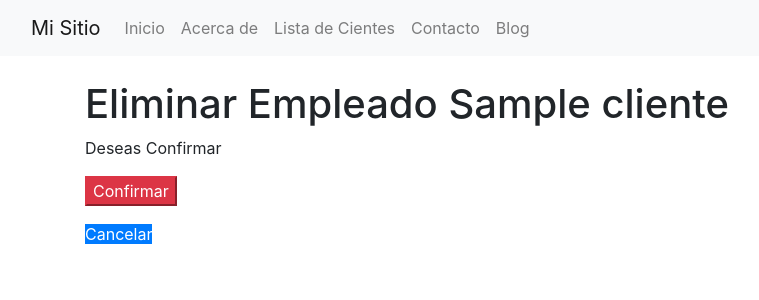
After one commit to david-barrei/App_2Client, a Django app: page /clientes/eliminar/1/ in a window 1280 px wide. The commit adds this page. Shown: the top 300 px of the page, without its empty margins (0-759 px from the left). Run offline with Django 4.2, Linux system fonts and the light colour scheme; tables that the repository leaves empty hold one stand-in row (values such as "Sample post"); parts of the project's set-up code (start-up, migrations or seed data) failed here and were passed over; some libraries are stand-ins or nearby versions.

Commit message:
Agregar la funciones de Editar y Eliminar

```diff
--- /dev/null
+++ b/clientes/templates/Crud/eliminar.html
@@ -0,0 +1,12 @@
+{% extends 'paginas_base/base.html'%}
+{% block titulo %} Eliminar {% endblock titulo %}
+
+{% block contenido %}
+    <h1>Eliminar Empleado {{ object.nom }} </h1>
+    <form method="post" id="fr_eliminar"> {% csrf_token%}
+        <p> Deseas Confirmar<p>
+        <button type="submit" class="btn-danger"> Confirmar</button>
+    </form>
+    <a name="" id="bteliminar" class="btn-primary" href={% url 'clientes_app:lista'%} role="button">Cancelar</a>
+
+{% endblock contenido %}
--- a/clientes/templates/Crud/listado.html
+++ b/clientes/templates/Crud/listado.html
@@ -38,8 +38,8 @@
                             <img src="{{cl.foto.url}}" height="60">
                         </td>
                         <td>
-                            <a name="bteditar" id="bteditar" class="btn btn-primary" href="#" role="button">Editar</a>
-                            <a name="bteliminar" id="bteliminar" class="btn btn-danger" href="#" role="button">Eliminar</a>
+                            <a name="bteditar" id="bteditar" class="btn btn-primary" href="{% url 'clientes_app:editar' cl.id %}" role="button">Editar</a>
+                            <a name="bteliminar" id="bteliminar" class="btn btn-danger" href="{% url 'clientes_app:eliminar' cl.id %}" role="button">Eliminar</a>
                         </td>
 
                     </tr>
--- a/clientes/urls.py
+++ b/clientes/urls.py
@@ -9,5 +9,7 @@ urlpatterns = [
     path('',views.inicio.as_view(), name='inicio'),
     path('lista',views.lista.as_view(), name='lista'),
     path('clientes/add',views.crear.as_view(), name='crear'),
+    path('clientes/aditar/<pk>/',views.editar.as_view(), name='editar'),
+    path('clientes/eliminar/<pk>/',views.eliminar.as_view(), name='eliminar'),
 
 ] + static(settings.MEDIA_URL, document_root=settings.MEDIA_ROOT)
--- a/clientes/views.py
+++ b/clientes/views.py
@@ -24,3 +24,22 @@ class crear(CreateView):
 
     def get_success_url(self, **kwargs):
         return reverse('clientes_app:lista')
+
+
+class editar(UpdateView):
+    template_name = 'Crud/editar.html'
+    model = Cliente
+    form_class = ClientesForm
+    pk_url_kwarg='pk'
+
+    def get_success_url(self, **kwargs):
+        return reverse('clientes_app:lista')
+
+
+class eliminar(DeleteView):
+    template_name =('Crud/Eliminar.html')
+    model = Cliente
+    pk_url_kwarg = 'pk'
+
+    def get_success_url(self, **kwargs):
+        return reverse('clientes_app:lista')
```
Also changed, not shown: clientes/templates/Crud/editar.html (+16 -2 lines), imagenes/imagen_candado.jpg (added).
